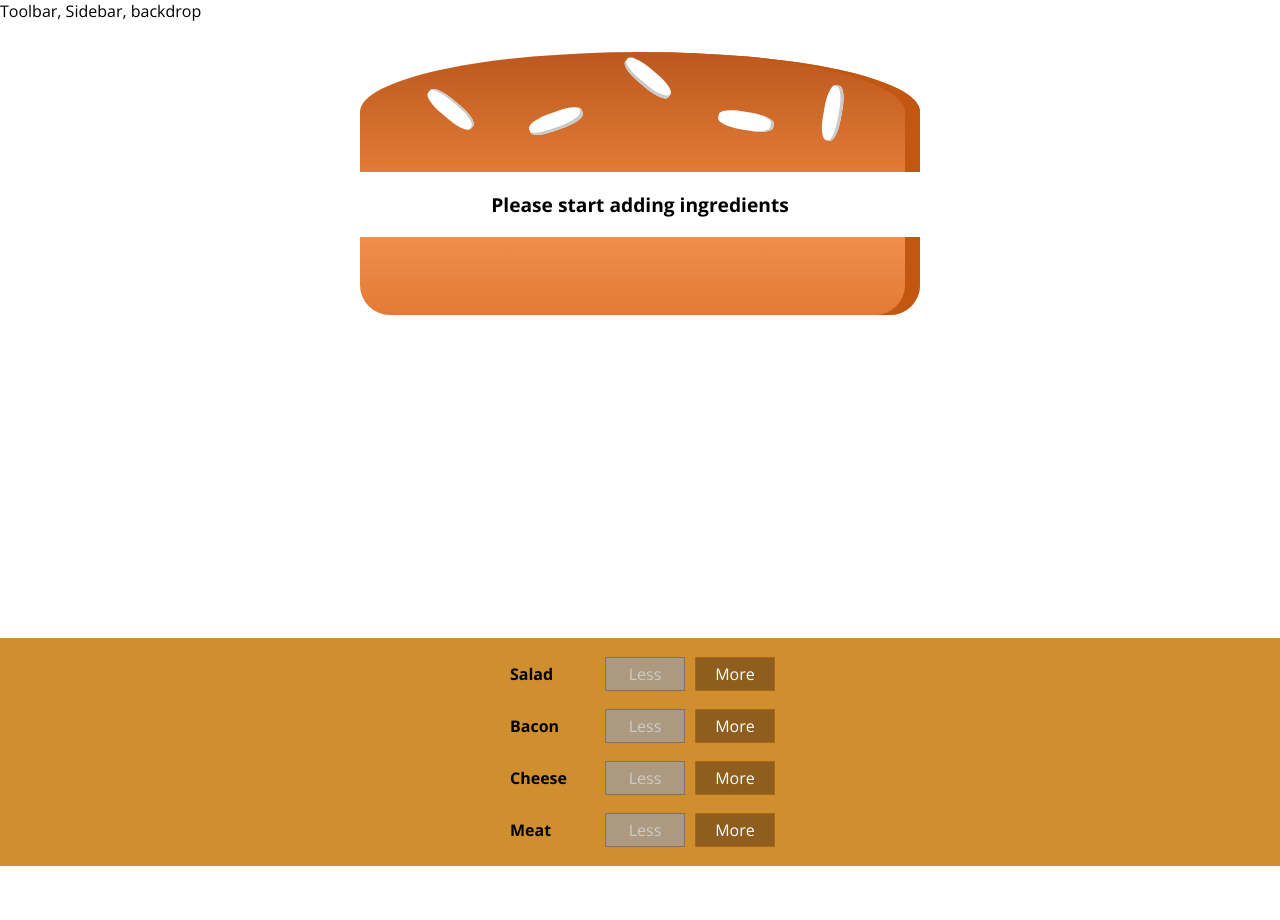
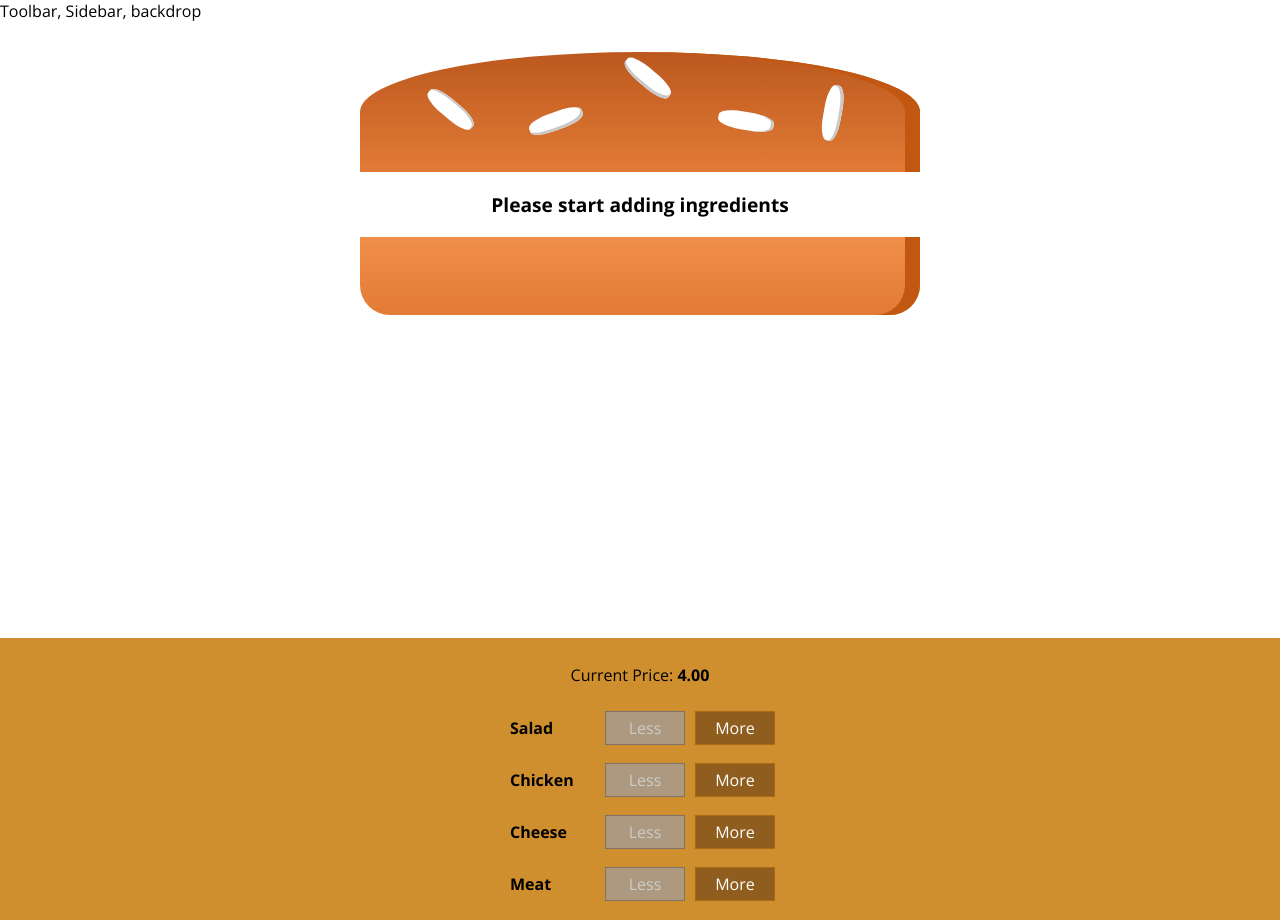
Before and after one commit to devnajam/burger-builder, a React (Create React App) app: page / in a window 1280 px wide. Before the commit the page ends 866 px from the top, so only its background shows below. Built offline with nearby package versions, Linux system fonts and the light colour scheme.

Commit message:
displaying burger price

```diff
--- a/src/components/Burger/BuildControls/BuildControls.js
+++ b/src/components/Burger/BuildControls/BuildControls.js
@@ -5,13 +5,16 @@ import BuildControl from './BuildControl/BuildControl';
 
 const controls = [
   { label: 'Salad', type: 'salad' },
-  { label: 'Bacon', type: 'bacon' },
+  { label: 'Chicken', type: 'chicken' },
   { label: 'Cheese', type: 'cheese' },
   { label: 'Meat', type: 'meat' },
 ];
 
 const buildControls = (props) => (
   <div className={classes.BuildControls}>
+    <p>
+      Current Price: <strong>{props.price.toFixed(2)}</strong>
+    </p>
     {controls.map((ctrl) => (
       <BuildControl
         disable={props.disabled[ctrl.type]}
--- a/src/components/Burger/BurgerIngredient/BurgerIngredient.js
+++ b/src/components/Burger/BurgerIngredient/BurgerIngredient.js
@@ -25,8 +25,8 @@ class BurgerIngredient extends Component {
       case 'cheese':
         ingredient = <div className={classes.Cheese}></div>;
         break;
-      case 'bacon':
-        ingredient = <div className={classes.Bacon}></div>;
+      case 'chicken':
+        ingredient = <div className={classes.Chicken}></div>;
         break;
       case 'salad':
         ingredient = <div className={classes.Salad}></div>;
--- a/src/components/Burger/BurgerIngredient/BurgerIngredient.module.css
+++ b/src/components/Burger/BurgerIngredient/BurgerIngredient.module.css
@@ -1,7 +1,7 @@
 .BreadBottom {
   height: 13%;
   width: 80%;
-    background: linear-gradient(#F08E4A, #e27b36);
+  background: linear-gradient(#f08e4a, #e27b36);
   border-radius: 0 0 30px 30px;
   box-shadow: inset -15px 0 #c15711;
   margin: 2% auto;
@@ -30,7 +30,7 @@
 }
 
 .Seeds1:after {
-    content: "";
+  content: '';
   width: 100%;
   height: 100%;
   position: absolute;
@@ -43,7 +43,7 @@
 }
 
 .Seeds1:before {
-    content: "";
+  content: '';
   width: 100%;
   height: 100%;
   position: absolute;
@@ -68,7 +68,7 @@
 }
 
 .Seeds2:before {
-    content: "";
+  content: '';
   width: 100%;
   height: 100%;
   position: absolute;
@@ -79,7 +79,6 @@
   transform: rotate(90deg);
   box-shadow: inset 1px 3px #c9c9c9;
 }
-
 
 .Meat {
   width: 80%;
@@ -105,7 +104,7 @@
   border-radius: 20px;
 }
 
-.Bacon {
+.Chicken {
   width: 80%;
   height: 3%;
   background: linear-gradient(#bf3813, #c45e38);
--- a/src/containers/BurgerBuilder/BurgerBuilder.js
+++ b/src/containers/BurgerBuilder/BurgerBuilder.js
@@ -7,14 +7,14 @@ const INGREDIENT_PRICES = {
   salad: 0.5,
   cheese: 0.5,
   meat: 1.2,
-  bacon: 0.7,
+  chicken: 0.7,
 };
 
 class BurgerBuilder extends Component {
   state = {
     ingredients: {
       salad: 0,
-      bacon: 0,
+      chicken: 0,
       cheese: 0,
       meat: 0,
     },
@@ -65,6 +65,7 @@ class BurgerBuilder extends Component {
       <React.Fragment>
         <Burger ingredients={this.state.ingredients} />
         <BuildControls
+          price={this.state.totalPrice}
           disabled={disableInfo}
           ingredientRemoved={this.removeIngredientHandler}
           ingredientAdded={this.addIngredientHandler}
```
Lines whose indentation alone changed are shown as unchanged.
